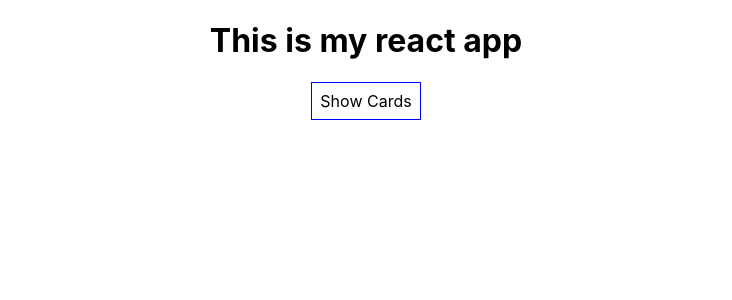
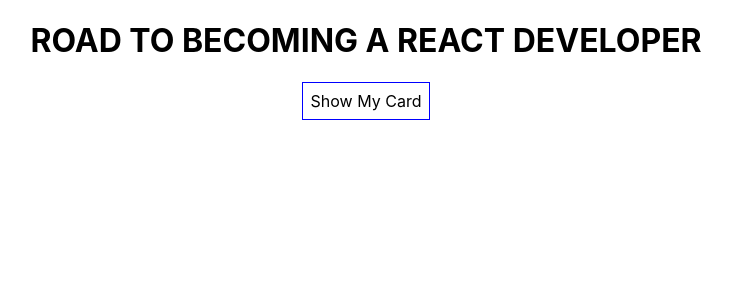
Before and after one commit to nigelreign/react-complete-guide, a React (Create React App) app: page / in a window 1280 px wide. Shown: the top 300 px of the page, without its empty margins (274-1006 px from the left). Built offline with nearby package versions, Linux system fonts and the light colour scheme.

Commit message:
using Pure components instead of shouldComponentUpdate

```diff
--- a/src/components/Cockpit/Cockpit.js
+++ b/src/components/Cockpit/Cockpit.js
@@ -20,7 +20,7 @@
 
     // this code runs when the component is mounted
     setTimeout(() => {
-      alert('Saved data to cloud!');
+      alert('Welcome back');
     }, 1000);
 
     // this code runs when the code is unmounted
@@ -68,15 +68,24 @@
   }
     return (
         <div>
-            <h1>This is my react app</h1>
+            <h1>ROAD TO BECOMING A REACT DEVELOPER</h1>
             {/* using the arrow function to pass data to a function... Not recommended */}
             <button
                 style = {style}
                 onClick={props.clicked}>
-                Show Cards
+                Show My Card
             </button>
         </div>
     );
 }
 
-export default Cockpit;
+// To stop react from rendering this function everytime there is a change in other states
+/* React.memo uses a technique of memorizing or storing a snapshot of this component and if any state changes
+ in this snapshot react will execute this function */
+/* Passing values individually will help react memorize the props being passed
+    eg
+        persons = {  this.state.persons }
+        personsLength = {  this.state.persons.lenght }
+    the memorization will trigger change if any of these props is changed in function
+*/
+export default React.memo(Cockpit);
--- a/src/components/Persons/Persons.js
+++ b/src/components/Persons/Persons.js
@@ -1,10 +1,10 @@
-import React, { Component } from 'react';
+import React, { PureComponent } from 'react';
 
 import Person from './Person/Person';
 
 // Imported from app js
 // Contains our loop
-class Persons extends Component {
+class Persons extends PureComponent {
   // This will run first
   // Its part of the creation life cylce
 
@@ -14,16 +14,19 @@
   // }
 
 // These will run as soon as there is a state change
-  shouldComponentUpdate(nextProps, nextState){
-    console.log("[Persons.js] shouldComponetUpdate");
+// This can be used to stop other functions from running if their states didnt change
+//   shouldComponentUpdate(nextProps, nextState){
+//     console.log("[Persons.js] shouldComponetUpdate");
 
-    if(nextProps.persons !== this.props.persons){
-      return true;
-    }
-    else{
-      return false;
-    }
-  }
+// // This if statement will block the render function if person didnt change
+// // If you wish to check multiple props component you should consider extending PureComponent instead of using shouldComponentUpdate
+//     if(nextProps.persons !== this.props.persons){
+//       return true;
+//     }
+//     else{
+//       return false;
+//     }
+  // }
 
   getSnapshotBeforeUpdate(prevProps, prevState){
     console.log("[Persons.js] getSnapshotBeforeUpdate");
@@ -52,7 +55,6 @@
             changed = { (event) => this.props.changed (event, person.id) }
           />
         });
-
   }
 }
 
```
Also changed, not shown: 1 other file (tests, documents, lock files or other folders).
